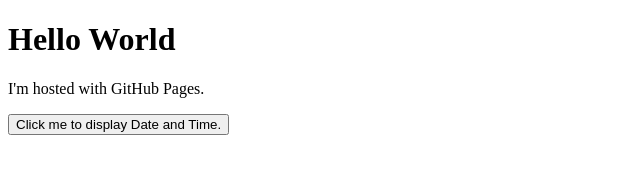
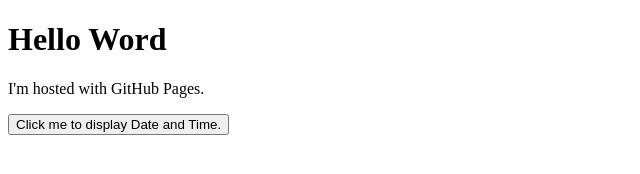
Before and after one commit to A-d-i-t-y-a-2-5/pkmdb, a plain HTML site: page index.html in a window 1280 px wide. Shown: the full height of the page, 0-640 px from the left. Drawn offline with Linux system fonts and the light colour scheme.

Commit message:
Update index.html

```diff
--- a/index.html
+++ b/index.html
@@ -1,7 +1,7 @@
 <!DOCTYPE html>
 <html>
 <body>
-<h1>Hello World</h1>
+<h1>Hello Word</h1>
 <p>I'm hosted with GitHub Pages.</p>
 
 <button type="button"
```
